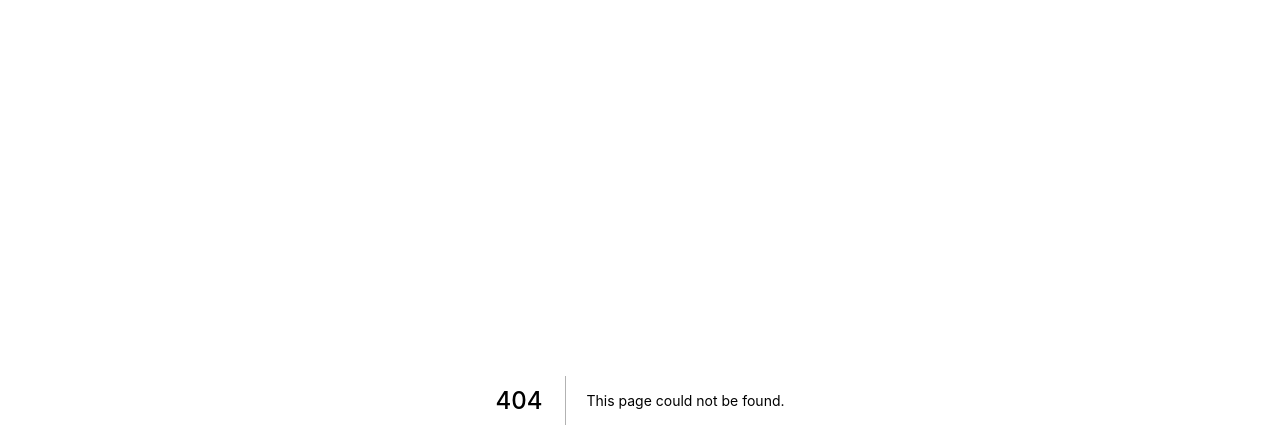
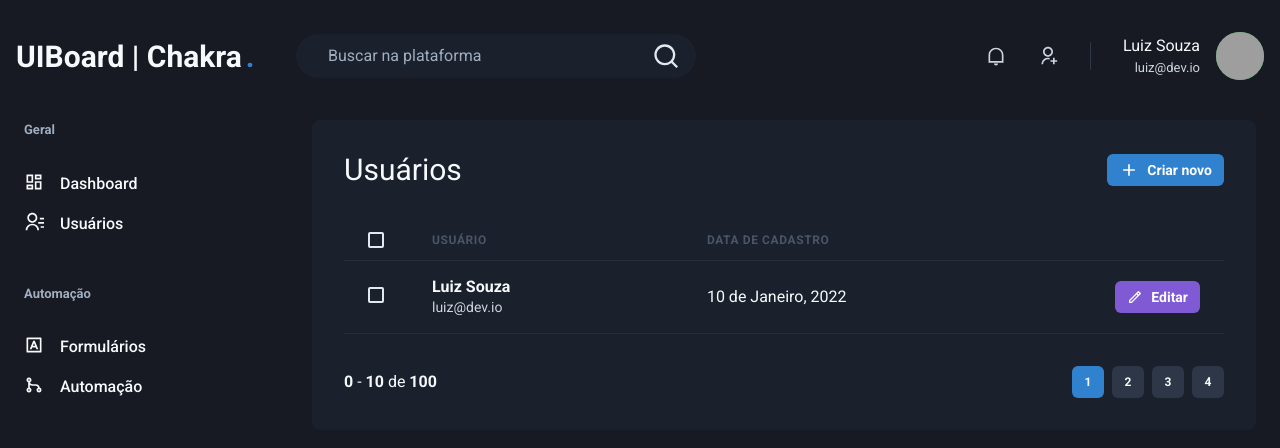
Before and after one commit to LuizSouz404/ChakraDashboard, a Next.js app: page /users in a window 1280 px wide. Before the commit this address had no page. Shown: the top 448 px of the page. Built offline with nearby package versions, Linux system fonts and the light colour scheme; grey boxes are pictures that could not be loaded.

Commit message:
:lipstick: Create user page
Create users page where we can edit and see amount of data about an user, add pagination component

```diff
--- /dev/null
+++ b/src/pages/users/index.tsx
@@ -0,0 +1,63 @@
+import { Box, Button, Checkbox, Flex, Heading, Icon, Table, Tbody, Td, Text, Th, Thead, Tr } from "@chakra-ui/react";
+import { RiAddLine, RiPencilLine } from "react-icons/ri";
+
+import { Header } from "../../components/Header";
+import { Pagination } from "../../components/Pagination";
+import { Sidebar } from "../../components/Sidebar";
+
+export default function UserList() {
+  return (
+    <Box>
+      <Header />
+
+      <Flex w="100%" my="6" mx="auto" maxWidth={1480} px="6">
+        <Sidebar />
+
+        <Box flex="1" borderRadius={8} bg="gray.800" p="8">
+          <Flex mb="8" justify="space-between" align="center">
+            <Heading size="lg" fontWeight="normal">Usuários</Heading>
+
+            <Button as="a" size="sm" fontSize="sm" colorScheme="blue" leftIcon={<Icon as={RiAddLine} fontSize="20"/>}>
+              Criar novo
+            </Button>
+          </Flex>
+
+          <Table colorScheme="whiteAlpha">
+            <Thead>
+              <Tr>
+                <Th px="6" color="gray.300" width="8">
+                  <Checkbox colorScheme="blue" />
+                </Th>
+                <Th>Usuário</Th>
+                <Th>Data de cadastro</Th>
+                <Th width="8"></Th>
+              </Tr>
+            </Thead>
+
+            <Tbody>
+              <Tr>
+                <Td px="6">
+                  <Checkbox colorSchema="blue"/>
+                </Td>
+                <Td>
+                  <Box>
+                    <Text fontWeight="bold">Luiz Souza</Text>
+                    <Text fontSize="sm" color="gray.300">luiz@dev.io</Text>
+                  </Box>
+                </Td>
+                <Td>10 de Janeiro, 2022</Td>
+                <Td>
+                  <Button as="a" size="sm" fontSize="sm" colorScheme="purple" leftIcon={<Icon as={RiPencilLine} fontSize="16"/>}>
+                    Editar
+                  </Button>
+                </Td>
+              </Tr>
+            </Tbody>
+          </Table>
+
+          <Pagination />
+        </Box>
+      </Flex>
+    </Box>
+  )
+}
```
